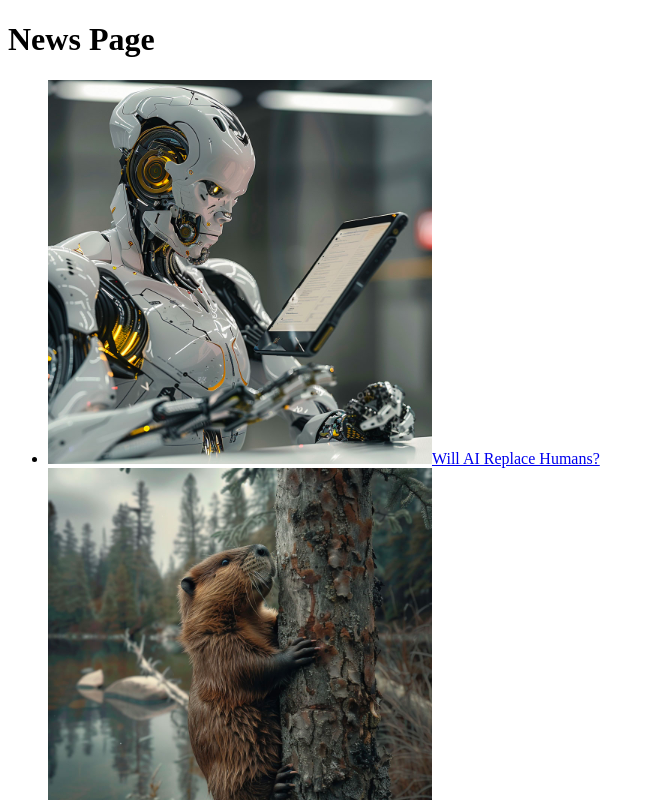
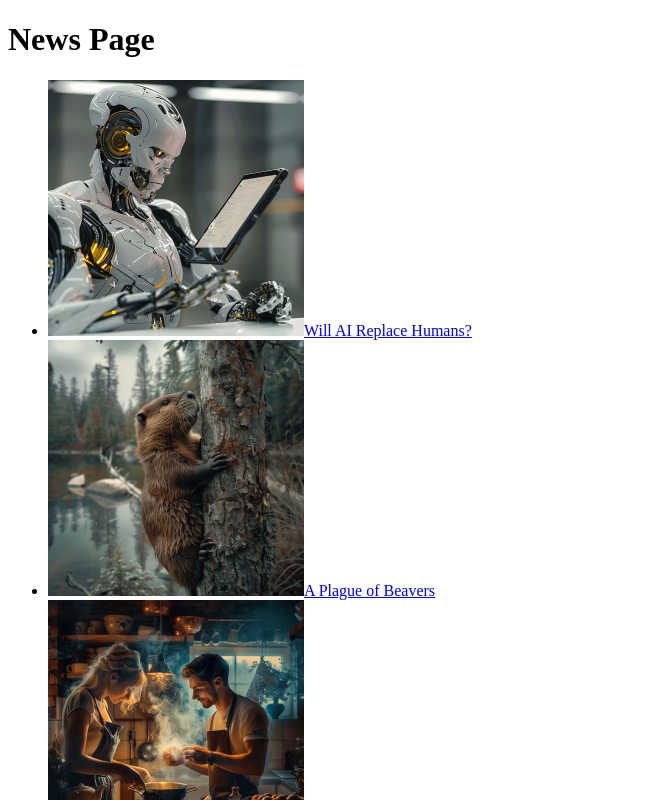
Before and after one commit to IvanDerlich/next-news, a Next.js app: page /news in a window 1280 px wide. Shown: the top 800 px of the page, without its empty margins (0-655 px from the left). Built offline with nearby package versions, Linux system fonts and the light colour scheme.

Commit message:
Nested route inside dynamic route

```diff
--- a/app/news/[slug]/page.tsx
+++ b/app/news/[slug]/page.tsx
@@ -19,6 +19,7 @@ function NewsArticlePage({ params: { slug } }) {
             src={`/images/news/${newsItem.image}`}
             alt={newsItem.title}
             ratio={6 / 10}
+            minWidth={340}
           />
         </Link>
         <h1>{newsItem.title}</h1>
--- a/components/DisplayImage.tsx
+++ b/components/DisplayImage.tsx
@@ -3,9 +3,15 @@
 import Image from "next/image";
 import { useScreenWidth } from "@/hooks/useScreenWidth";
 
-const DisplayImage = ({ src, alt, ratio }) => {
+type DisplayImageProps = {
+  src: string;
+  alt: string;
+  ratio: number;
+  minWidth?: number;
+};
+
+const DisplayImage = ({ src, alt, ratio, minWidth }: DisplayImageProps) => {
   const screenWidth = useScreenWidth();
-  const minSize = 340;
 
   return (
     <Image
@@ -13,7 +19,7 @@ const DisplayImage = ({ src, alt, ratio }) => {
       alt={alt}
       width={screenWidth * ratio}
       height={screenWidth * ratio}
-      style={{ minWidth: minSize, minHeight: minSize }}
+      style={{ minWidth, minHeight: minWidth }}
     />
   );
 };
--- a/components/NewsList.tsx
+++ b/components/NewsList.tsx
@@ -10,7 +10,7 @@ function NewsList({ news }) {
             <DisplayImage
               src={`/images/news/${item.image}`}
               alt={item.title}
-              ratio={0.3}
+              ratio={0.2}
             />
             <span>{item.title}</span>
           </Link>
```
